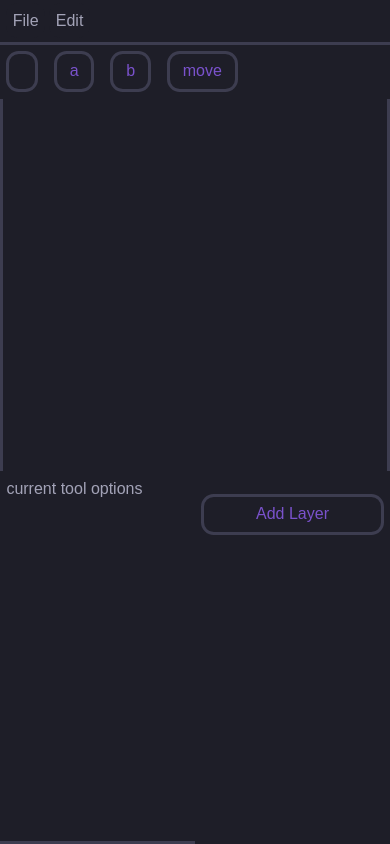
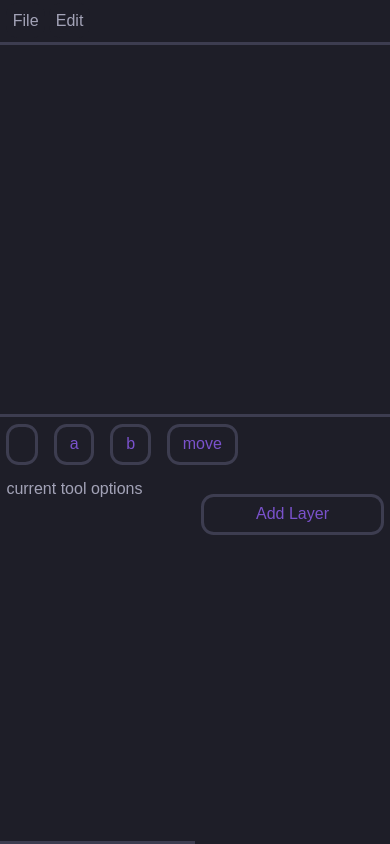
Before and after one commit to ehanahamed/hackfree2024, a plain HTML site: page site/index.html in a window 390 px wide. Drawn offline with Linux system fonts and the light colour scheme; a web font is replaced by a local one.

Commit message:
updated css?

```diff
--- a/site/css/layout.css
+++ b/site/css/layout.css
@@ -62,17 +62,24 @@
 }
 
 @media only screen and (max-width: 800px) {
+  .varDir {
+    flex-direction: row;
+  }
+
   .layout > .main {
     grid-template-columns: 1fr 1fr;
-    grid-template-rows: auto 1fr 1fr;
+    grid-template-rows: 1fr auto 1fr;
     grid-template-areas:
+      "view view"
       "tools tools"
-      "view view"
       "current layers"
   }
 
-  .varDir {
-    flex-direction: row;
+  .layout > .main > .view {
+    border-left: none;
+    border-right: none;
+    border-bottom: 0.2rem solid var(--bg2);
+    border-top: none;
   }
 }
 
```
